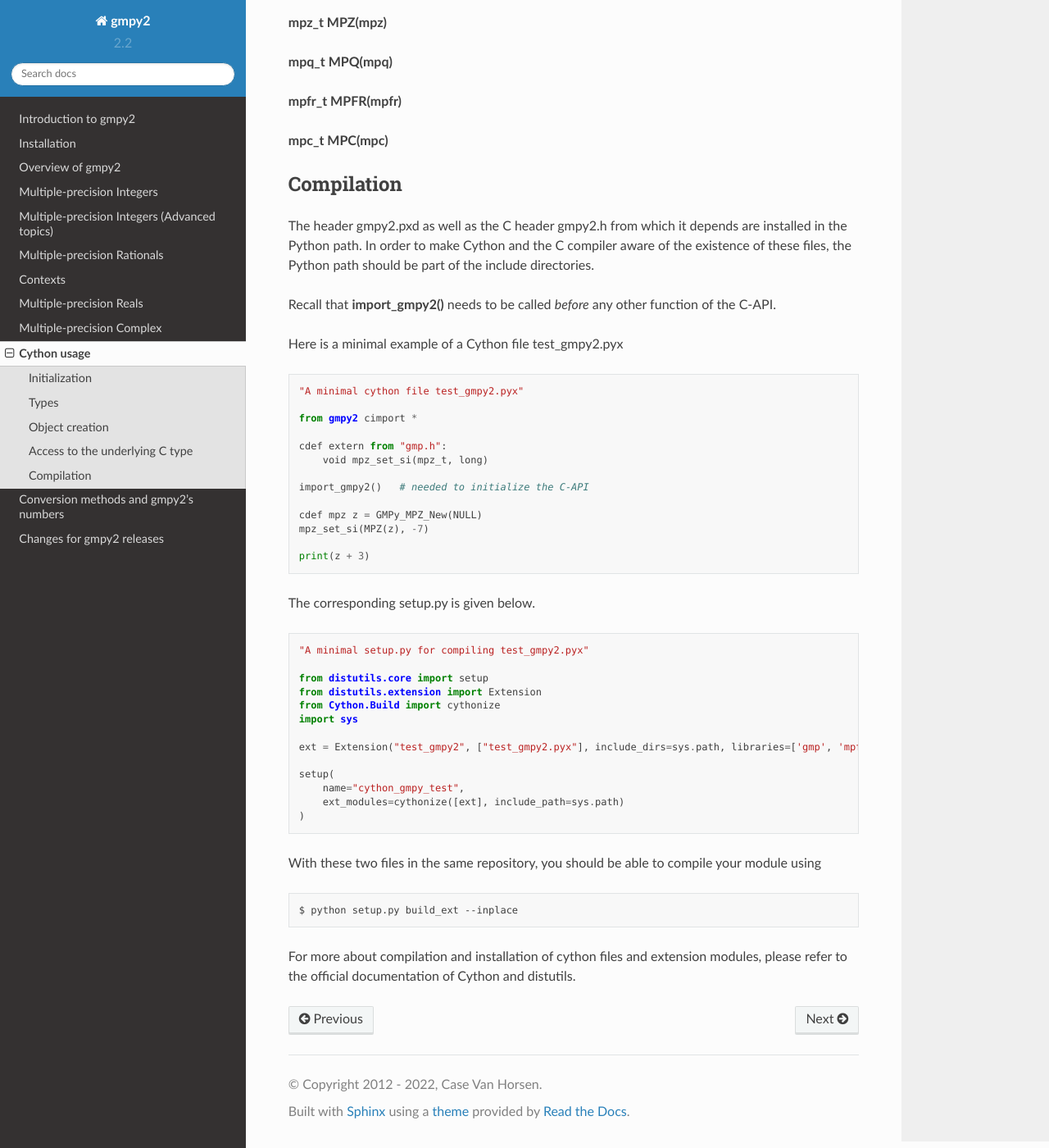
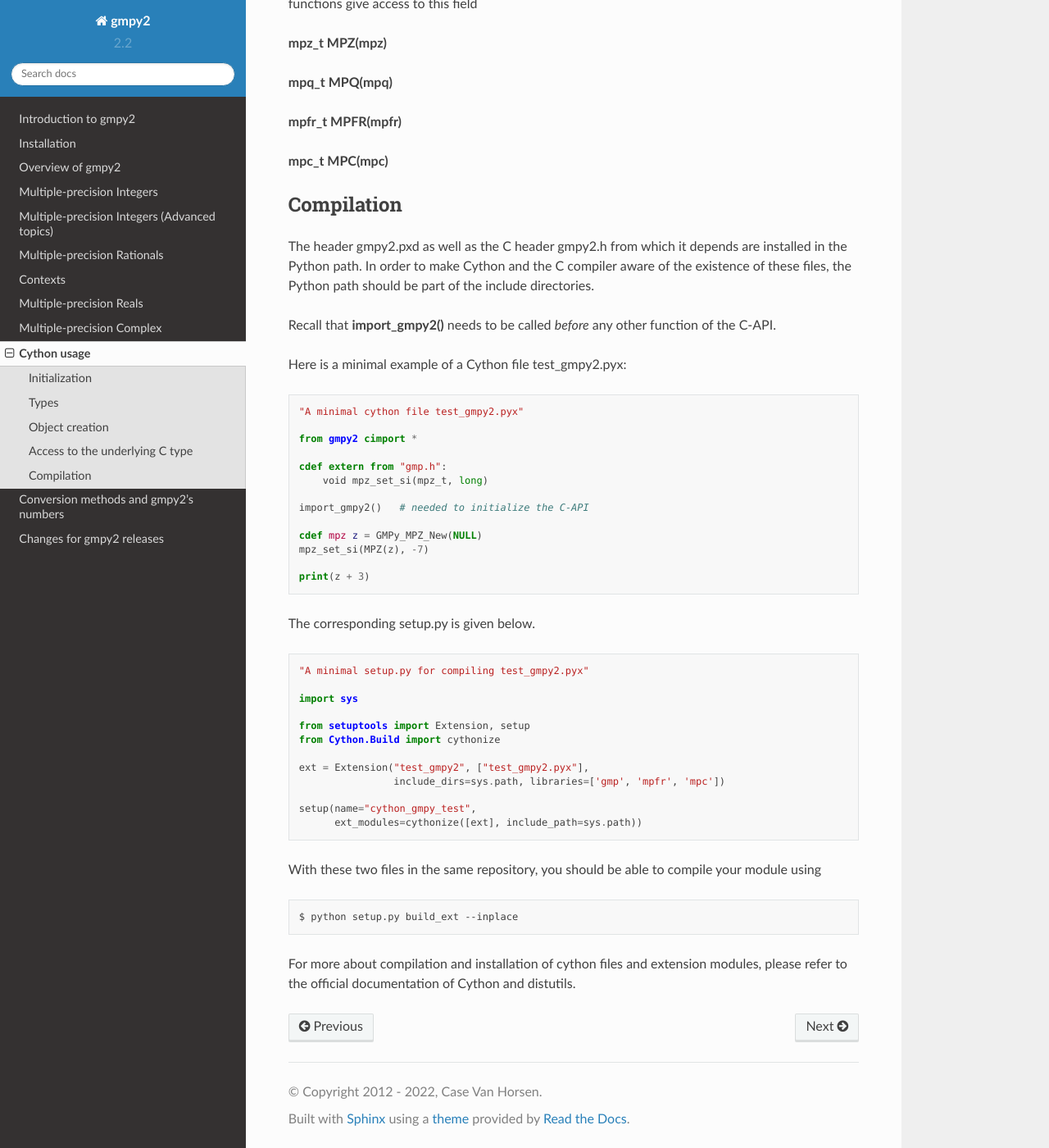
Before and after one commit to aleaxit/gmpy, a Sphinx documentation site: the page built from docs/cython.rst, in a window 1280 px wide and 1400 px high, scrolled down 1870 px. Shown: the whole window at 82% size. Built offline with Sphinx 7.4.7 and the Read the Docs theme 2.0.0, drawn with Linux system fonts in a browser that asks for light colours; formulas are drawn with MathJax 3.

Commit message:
Minor reformatting of the docs/cython.rst

```diff
--- a/docs/cython.rst
+++ b/docs/cython.rst
@@ -13,9 +15,9 @@
 Types
 -----
 
-The types **mpz**, **mpq**, **mpfr** and **mpc** are declared as extension
-types in gmpy2.pxd. They correspond respectively to the C structures
-**MPZ_Object**, **MPQ_Object**, **MPFR_Object** and **MPC_Object**.
+The types :class:`mpz`, :class:`mpq`, :class:`mpfr` and :class:`mpc` are
+declared as extension types in gmpy2.pxd. They correspond respectively to the C
+structures **MPZ_Object**, **MPQ_Object**, **MPFR_Object** and **MPC_Object**.
 
 Fast type checking can be done with the following C functions
 
@@ -97,9 +99,9 @@
 Recall that **import_gmpy2()** needs to be called *before* any other function of
 the C-API.
 
-Here is a minimal example of a Cython file test_gmpy2.pyx
+Here is a minimal example of a Cython file test_gmpy2.pyx:
 
-::
+.. code-block:: cython
 
     "A minimal cython file test_gmpy2.pyx"
 
@@ -117,26 +119,25 @@
 
 The corresponding setup.py is given below.
 
-::
+.. code-block:: python
 
     "A minimal setup.py for compiling test_gmpy2.pyx"
 
-    from distutils.core import setup
-    from distutils.extension import Extension
-    from Cython.Build import cythonize
     import sys
 
-    ext = Extension("test_gmpy2", ["test_gmpy2.pyx"], include_dirs=sys.path, libraries=['gmp', 'mpfr', 'mpc'])
+    from setuptools import Extension, setup
+    from Cython.Build import cythonize
 
-    setup(
-        name="cython_gmpy_test",
-        ext_modules=cythonize([ext], include_path=sys.path)
-    )
+    ext = Extension("test_gmpy2", ["test_gmpy2.pyx"],
+                    include_dirs=sys.path, libraries=['gmp', 'mpfr', 'mpc'])
+
+    setup(name="cython_gmpy_test",
+          ext_modules=cythonize([ext], include_path=sys.path))
 
 With these two files in the same repository, you should be able to compile your
 module using
 
-::
+.. code-block:: shell
 
     $ python setup.py build_ext --inplace
 
```
Also changed, not shown: other parts of docs/cython.rst (+2 -0 lines).
